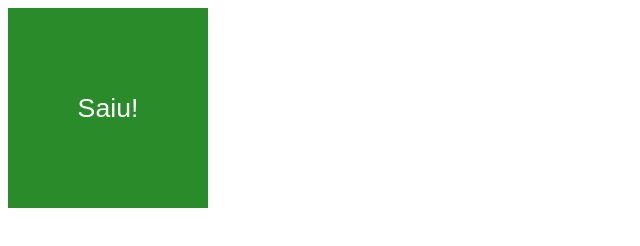
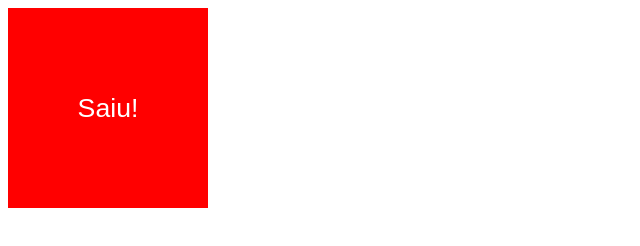
Before and after one commit to carlinhosbatista/javascript, a plain HTML site: page aula10/ex006.html in a window 1280 px wide. Both pictures are taken after a click on the element "Interaja...". Shown: the whole page, without its empty margins (0-640 px from the left). Drawn offline with Linux system fonts and the light colour scheme.

Commit message:
Update ex006.html

```diff
--- a/aula10/ex006.html
+++ b/aula10/ex006.html
@@ -18,14 +18,19 @@
     </style>
 </head>
 <body>
-    <div id="area" onclick="clicar()" onmouseenter="entrar()" onmouseout="sair()">
+    <div id="area">
         Interaja...
     </div>
 
     <script>
         var a = window.document.getElementById('area')
+        a.addEventListener('click', clicar)
+        a.addEventListener('mouseenter', entrar)
+        a.addEventListener('mouseout', sair)
+
         function clicar() {
             a.innerText = 'Clicou!'
+            a.style.background = 'red'
         }
         function entrar() {
             a.innerText = 'Entrou!'
```
